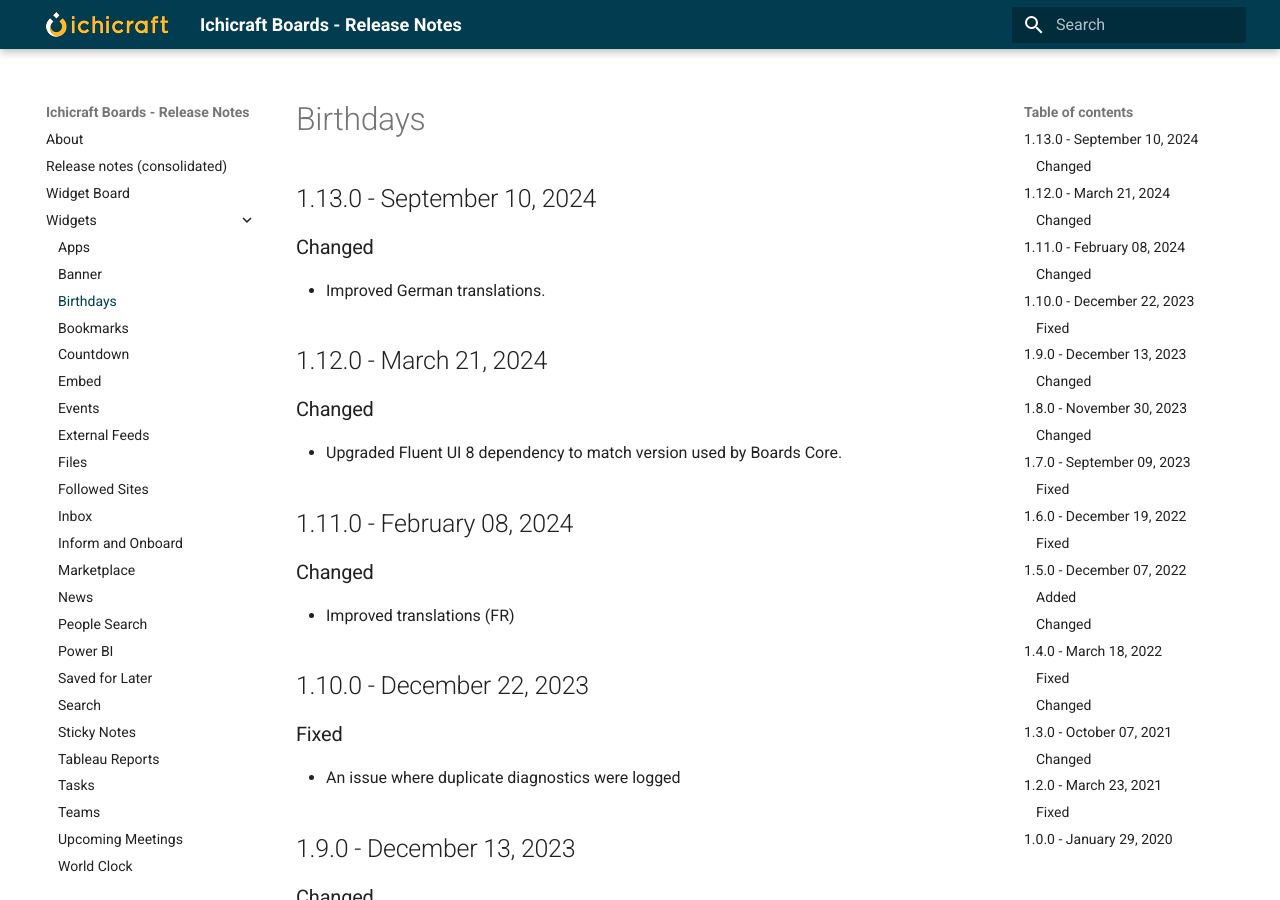
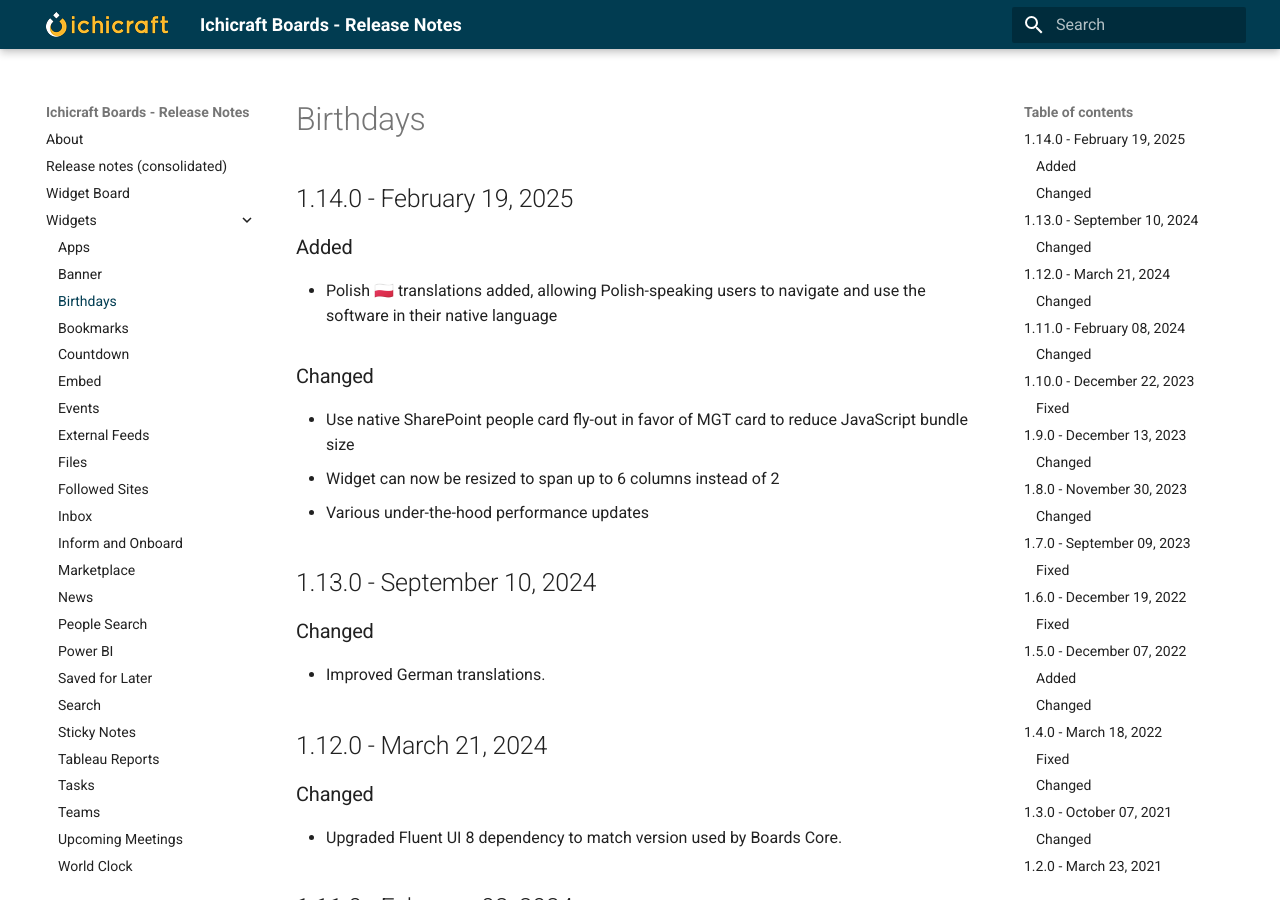
Before and after one commit to ichicraft/widgets-docs, an MkDocs documentation site: the page built from docs/Widgets/Birthdays.md, in a window 1280 px wide and 900 px high. Built offline with MkDocs 1.6.1 and Material for MkDocs 9.7.7, drawn with Linux system fonts in a browser that asks for light colours.

```diff
--- a/docs/Widgets/Birthdays.md
+++ b/docs/Widgets/Birthdays.md
@@ -1,3 +1,13 @@
+## 1.14.0 - February 19, 2025
+
+### Added
+- Polish 🇵🇱 translations added, allowing Polish-speaking users to navigate and use the software in their native language
+
+### Changed
+- Use native SharePoint people card fly-out in favor of MGT card to reduce JavaScript bundle size
+- Widget can now be resized to span up to 6 columns instead of 2
+- Various under-the-hood performance updates
+
 ## 1.13.0 - September 10, 2024
 
 ### Changed
```
Also changed, not shown: docs/Release-notes-(consolidated).md (+10 -0 lines).
